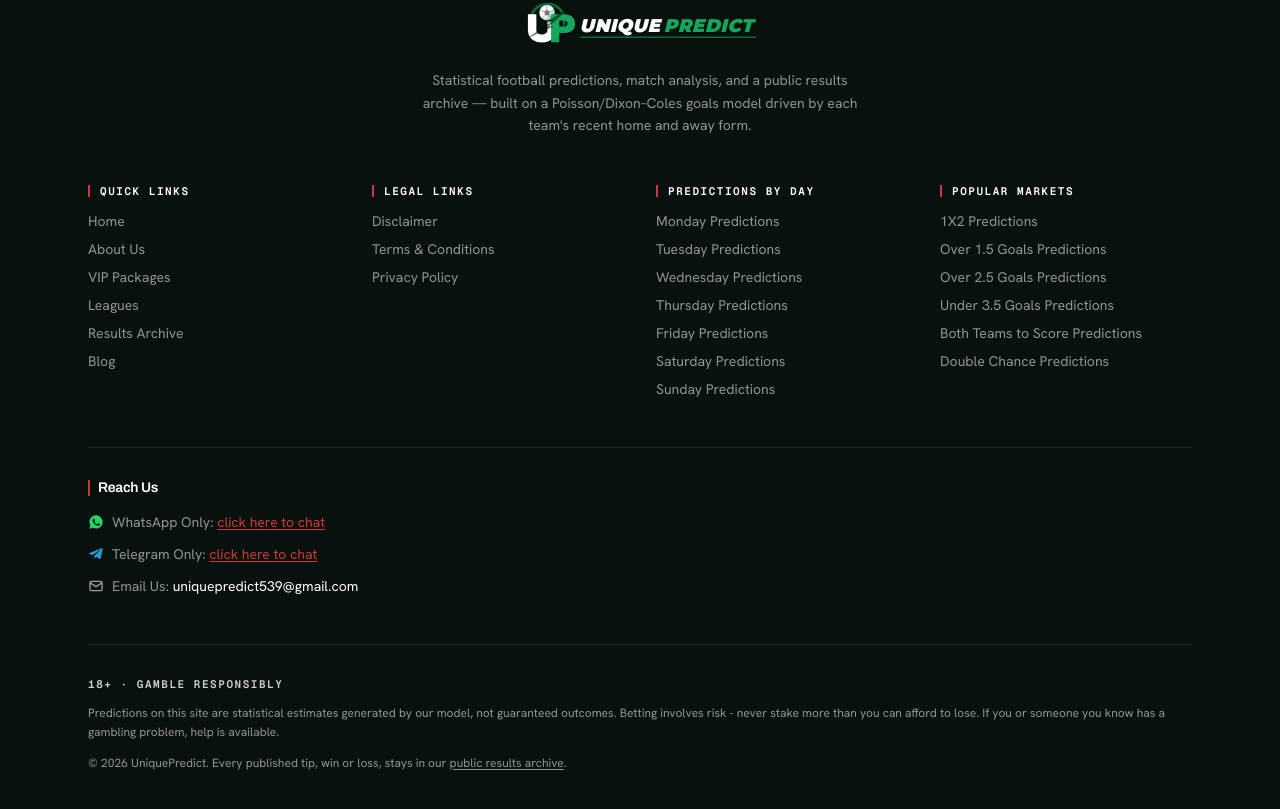
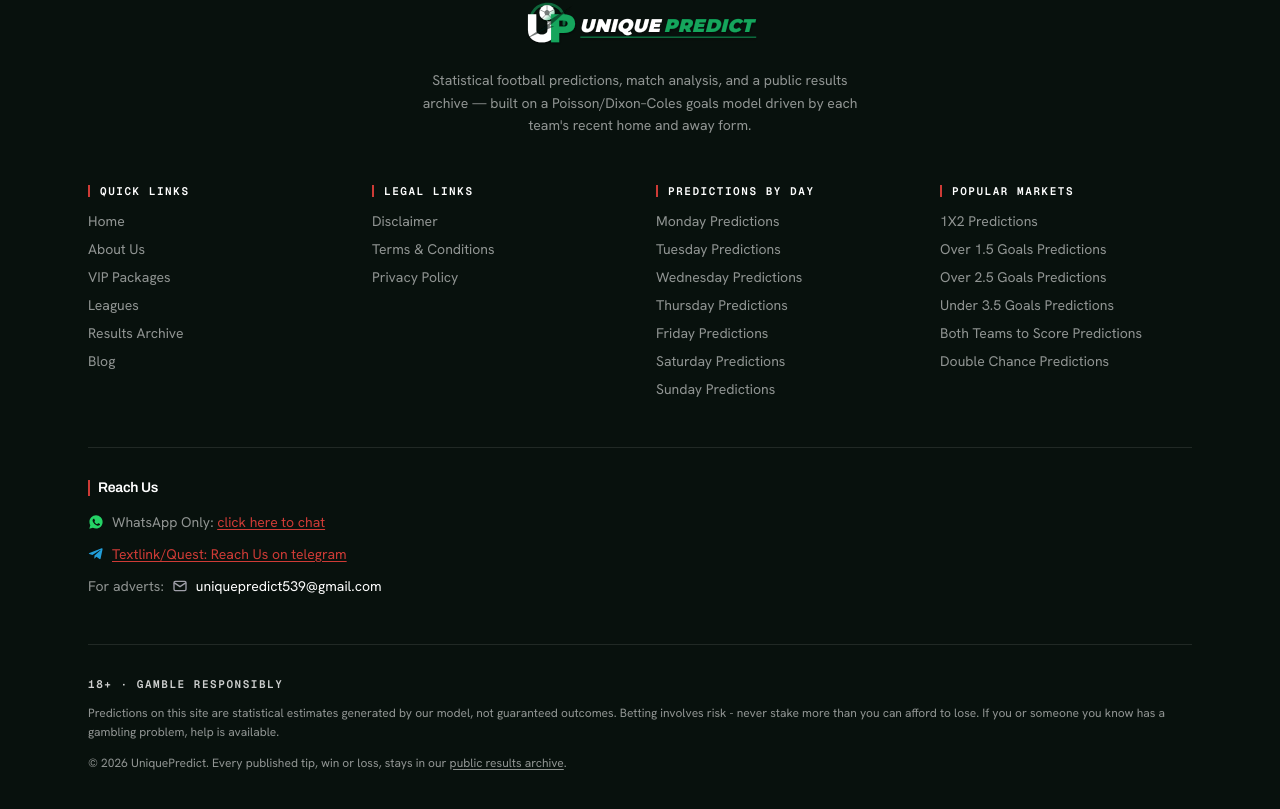
Before and after one commit to iveensmith/kylerPreditz, a Next.js app: page /about in a window 1280 px wide. Shown: the part 1274-2083 px from the top of the page. Built offline with nearby package versions, Linux system fonts and the light colour scheme; no server answers.

Commit message:
footer: reword Telegram line (whole-line link) and email line ("For adverts:")
Co-Authored-By: Claude Sonnet 5 <noreply@anthropic.com>
Claude-Session: https://claude.ai/code/session_013yyWVmHqXmur9kXdVfhYvW

```diff
--- a/src/components/layout/FooterContact.tsx
+++ b/src/components/layout/FooterContact.tsx
@@ -47,23 +47,23 @@ export function FooterContact() {
             </a>
           </span>
         </li>
-        <li className="flex items-center gap-2 whitespace-nowrap">
-          <TelegramIcon />
-          <span>
-            Telegram Only:{" "}
-            <a href={CONTACT.telegramChat.href} target="_blank" rel="noopener noreferrer" className={linkClass}>
-              click here to chat
-            </a>
-          </span>
+        <li className="whitespace-nowrap">
+          <a
+            href={CONTACT.telegramChat.href}
+            target="_blank"
+            rel="noopener noreferrer"
+            className={`flex items-center gap-2 ${linkClass}`}
+          >
+            <TelegramIcon />
+            Textlink/Quest: Reach Us on telegram
+          </a>
         </li>
         <li className="flex items-center gap-2 whitespace-nowrap">
+          <span>For adverts:</span>
           <MailIcon />
-          <span>
-            Email Us:{" "}
-            <a href={CONTACT.email.href} className={valueClass}>
-              {CONTACT.email.address}
-            </a>
-          </span>
+          <a href={CONTACT.email.href} className={valueClass}>
+            {CONTACT.email.address}
+          </a>
         </li>
       </ul>
     </div>
```
